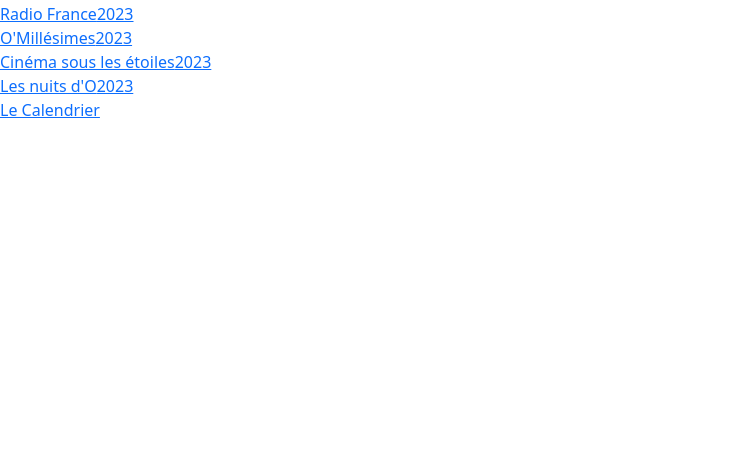
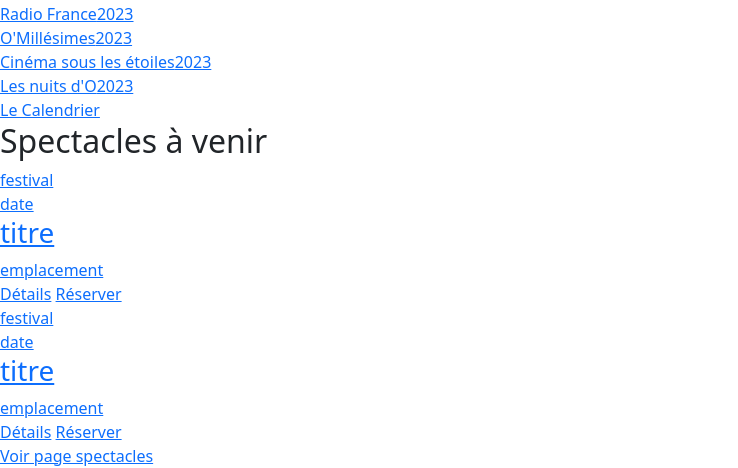
Before and after one commit to debart-nathan/diginamic_scss-boostrap-dO, a website: page html/index.html in a window 1280 px wide. Shown: the part 591-1059 px from the top of the page, without its empty margins (0-738 px from the left). Before the commit the page ends 800 px from the top, so only its background shows below. Drawn offline with nearby package versions, Linux system fonts and the light colour scheme; files that its build step writes are made by us from their sources.

Commit message:
html showToCome

```diff
--- a/html/index.html
+++ b/html/index.html
@@ -102,25 +102,29 @@
           <div>
             <div>
               <div>
-                <a href="http://"
-                  ><span>Festival Folies d'O</span><span>2023</span></a
-                >
+                <a href="http://">
+                  <span>Festival Folies d'O</span><span>2023</span>
+                </a>
               </div>
               <div>
-                <a href="http://"><span>Radio France</span><span>2023</span></a>
+                <a href="http://">
+                  <span>Radio France</span><span>2023</span>
+                </a>
               </div>
               <div>
-                <a href="http://"><span>O'Millésimes</span><span>2023</span></a>
+                <a href="http://">
+                  <span>O'Millésimes</span><span>2023</span>
+                </a>
               </div>
               <div>
-                <a href="http://"
-                  ><span>Cinéma sous les étoiles</span><span>2023</span></a
-                >
+                <a href="http://">
+                  <span>Cinéma sous les étoiles</span><span>2023</span>
+                </a>
               </div>
               <div>
-                <a href="http://"
-                  ><span>Les nuits d'O</span><span>2023</span></a
-                >
+                <a href="http://">
+                  <span>Les nuits d'O</span><span>2023</span>
+                </a>
               </div>
             </div>
             <div>
@@ -130,6 +134,53 @@
         </div>
       </section>
       <!--END of Festival-->
+      <section id="showToCome">
+        <div>
+          <h2>Spectacles à venir</h2>
+          <div>
+            <div>
+              <article>
+                <a href="http://">
+                  <div>festival</div>
+                  <div>
+                    <a href="http://">
+                      <div>date</div>
+                      <h3>titre</h3>
+                      <div>emplacement</div>
+                    </a>
+                    <div>
+                      <a href="http://">Détails</a>
+                      <a href="http://">Réserver</a>
+                    </div>
+                  </div>
+                </a>
+              </article>
+            </div>
+            <div>
+              <article>
+                <a href="http://">
+                  <div>festival</div>
+                  <div>
+                    <a href="http://">
+                      <div>date</div>
+                      <h3>titre</h3>
+                      <div>emplacement</div>
+                    </a>
+                    <div>
+                      <a href="http://">Détails</a>
+                      <a href="http://">Réserver</a>
+                    </div>
+                  </div>
+                </a>
+              </article>
+            </div>
+          </div>
+          <div>
+            <a href="http://">Voir page spectacles</a>
+          </div>
+        </div>
+      </section>
+      <!--END of ShowToCome-->
     </main>
   </body>
 </html>
```
